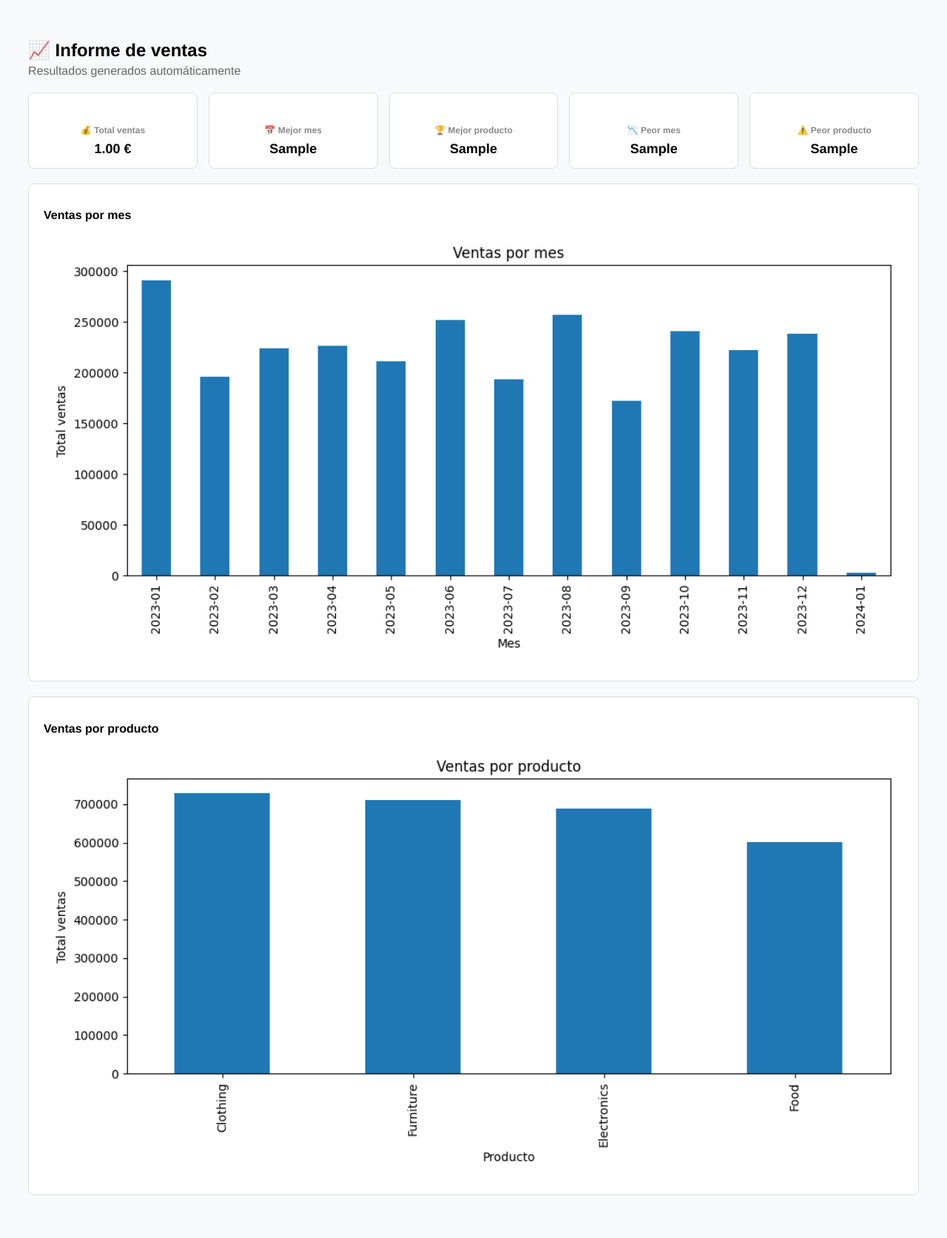
After one commit to rauulmunoz/sales-analyzer, a Flask app: template templates/resultado_pdf.html in a window 1280 px wide. The commit adds this page. Shown: the whole page at 74% size. Run offline with Flask 3, Linux system fonts and the light colour scheme; the template is opened without the code that fills it: most values are stand-ins (such as "Sample title", 1, 10 or a date in 2020).

Commit message:
Exportar informe completo a PDF con gráficas y tarjetas

```diff
--- a/app.py
+++ b/app.py
@@ -5,6 +5,10 @@ matplotlib.use('Agg')
 import matplotlib.pyplot as plt
 import io
 import base64
+from reportlab.lib.pagesizes import A4
+from reportlab.pdfgen import canvas
+from reportlab.lib import colors
+from flask import send_file
 
 app = Flask(__name__)
 
@@ -59,6 +63,7 @@ def analizar():
     #convertir gráfica a imagen
     img = io.BytesIO()
     plt.savefig(img, format='png')
+    plt.savefig('uploads/grafica_mes.png')
     img.seek(0)
     grafica = base64.b64encode(img.getvalue()).decode()
     plt.close()
@@ -76,6 +81,7 @@ def analizar():
 
     img2 = io.BytesIO()
     plt.savefig(img2, format='png')
+    plt.savefig('uploads/grafica_producto.png')
     img.seek(0)
     grafica2 = base64.b64encode(img2.getvalue()).decode()
     plt.close()
@@ -96,5 +102,60 @@ def analizar():
         peor_mes = peor_mes,
         peor_producto = peor_producto)
 
+@app.route('/exportar', methods=['POST'])
+def exportar():
+    total_ventas = float(request.form['total_ventas'])
+    mejor_mes = request.form['mejor_mes']
+    mejor_producto = request.form['mejor_producto']
+    peor_mes = request.form['peor_mes']
+    peor_producto = request.form['peor_producto']
+
+    ruta_pdf = 'uploads/informe.pdf'
+    c = canvas.Canvas(ruta_pdf, pagesize=A4)
+    ancho, alto = A4
+
+    # Título
+    c.setFillColorRGB(0.1, 0.1, 0.1)
+    c.setFont('Helvetica-Bold', 22)
+    c.drawString(50, alto - 60, 'Informe de ventas')
+    c.setFont('Helvetica', 11)
+    c.setFillColorRGB(0.5, 0.5, 0.5)
+    c.drawString(50, alto - 80, 'Resultados generados automaticamente')
+
+    # Tarjetas resumen
+    tarjetas = [
+        ('Total ventas', f'{total_ventas:.2f} EUR'),
+        ('Mejor mes', str(mejor_mes)),
+        ('Mejor producto', mejor_producto),
+        ('Peor mes', str(peor_mes)),
+        ('Peor producto', peor_producto),
+    ]
+
+    x = 50
+    y = alto - 160
+    ancho_tarjeta = 95
+    for titulo, valor in tarjetas:
+        c.setFillColorRGB(0.95, 0.95, 0.95)
+        c.roundRect(x, y, ancho_tarjeta, 55, 5, fill=1, stroke=0)
+        c.setFillColorRGB(0.5, 0.5, 0.5)
+        c.setFont('Helvetica', 8)
+        c.drawCentredString(x + ancho_tarjeta/2, y + 42, titulo)
+        c.setFillColorRGB(0.1, 0.1, 0.1)
+        c.setFont('Helvetica-Bold', 10)
+        c.drawCentredString(x + ancho_tarjeta/2, y + 20, valor)
+        x += ancho_tarjeta + 10
+
+    # Gráficas
+    c.setFillColorRGB(0.1, 0.1, 0.1)
+    c.setFont('Helvetica-Bold', 14)
+    c.drawString(50, alto - 240, 'Ventas por mes')
+    c.drawImage('uploads/grafica_mes.png', 50, alto - 450, width=480, height=200)
+
+    c.drawString(50, alto - 470, 'Ventas por producto')
+    c.drawImage('uploads/grafica_producto.png', 50, alto - 680, width=480, height=200)
+
+    c.save()
+    return send_file(ruta_pdf, as_attachment=True)
+
 if __name__=='__main__':
     app.run(debug=True)
--- /dev/null
+++ b/templates/resultado_pdf.html
@@ -0,0 +1,55 @@
+<!DOCTYPE html>
+<html lang="es">
+<head>
+    <meta charset="UTF-8">
+    <style>
+        body { font-family: Helvetica, sans-serif; padding: 30px; background: #f8f9fa; }
+        h1 { font-size: 24px; margin-bottom: 5px; }
+        p { color: #666; margin-top: 0; }
+        .tarjetas { display: flex; gap: 15px; margin: 20px 0; flex-wrap: wrap; }
+        .tarjeta { flex: 1; min-width: 140px; background: white; border-radius: 8px; padding: 15px; text-align: center; border: 1px solid #ddd; }
+        .tarjeta h6 { color: #888; font-size: 12px; margin-bottom: 8px; }
+        .tarjeta h3 { font-size: 18px; margin: 0; }
+        .grafica { background: white; border-radius: 8px; padding: 20px; margin-bottom: 20px; border: 1px solid #ddd; }
+        .grafica h2 { font-size: 16px; margin-bottom: 15px; }
+        .grafica img { width: 100%; }
+    </style>
+</head>
+<body>
+    <h1>📈 Informe de ventas</h1>
+    <p>Resultados generados automáticamente</p>
+
+    <div class="tarjetas">
+        <div class="tarjeta">
+            <h6>💰 Total ventas</h6>
+            <h3>{{ "%.2f"|format(total_ventas) }} €</h3>
+        </div>
+        <div class="tarjeta">
+            <h6>📅 Mejor mes</h6>
+            <h3>{{ mejor_mes }}</h3>
+        </div>
+        <div class="tarjeta">
+            <h6>🏆 Mejor producto</h6>
+            <h3>{{ mejor_producto }}</h3>
+        </div>
+        <div class="tarjeta">
+            <h6>📉 Peor mes</h6>
+            <h3>{{ peor_mes }}</h3>
+        </div>
+        <div class="tarjeta">
+            <h6>⚠️ Peor producto</h6>
+            <h3>{{ peor_producto }}</h3>
+        </div>
+    </div>
+
+    <div class="grafica">
+        <h2>Ventas por mes</h2>
+        <img src="uploads/grafica_mes.png">
+    </div>
+
+    <div class="grafica">
+        <h2>Ventas por producto</h2>
+        <img src="uploads/grafica_producto.png">
+    </div>
+</body>
+</html>
```
Also changed, not shown: templates/resultado.html (+9 -0 lines), uploads/grafica_mes.png (added), uploads/grafica_producto.png (added), 1 other file.
